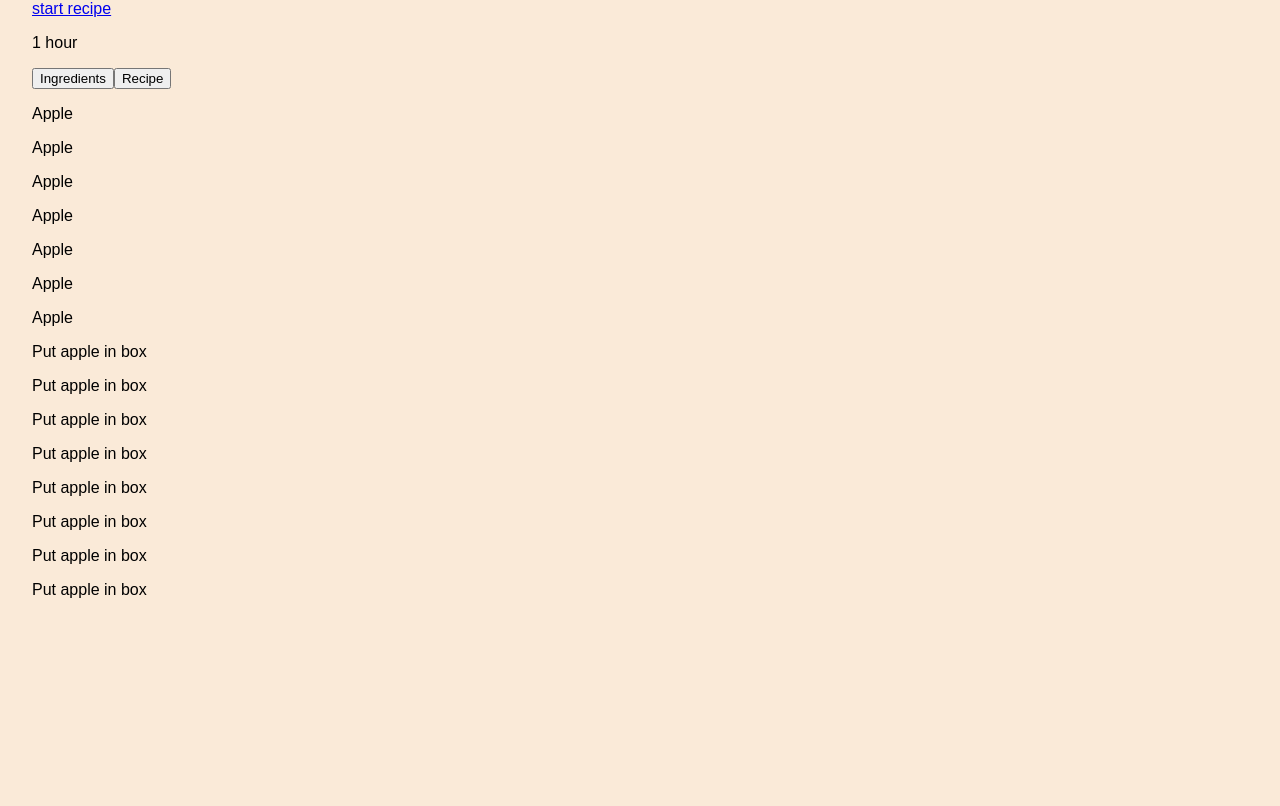
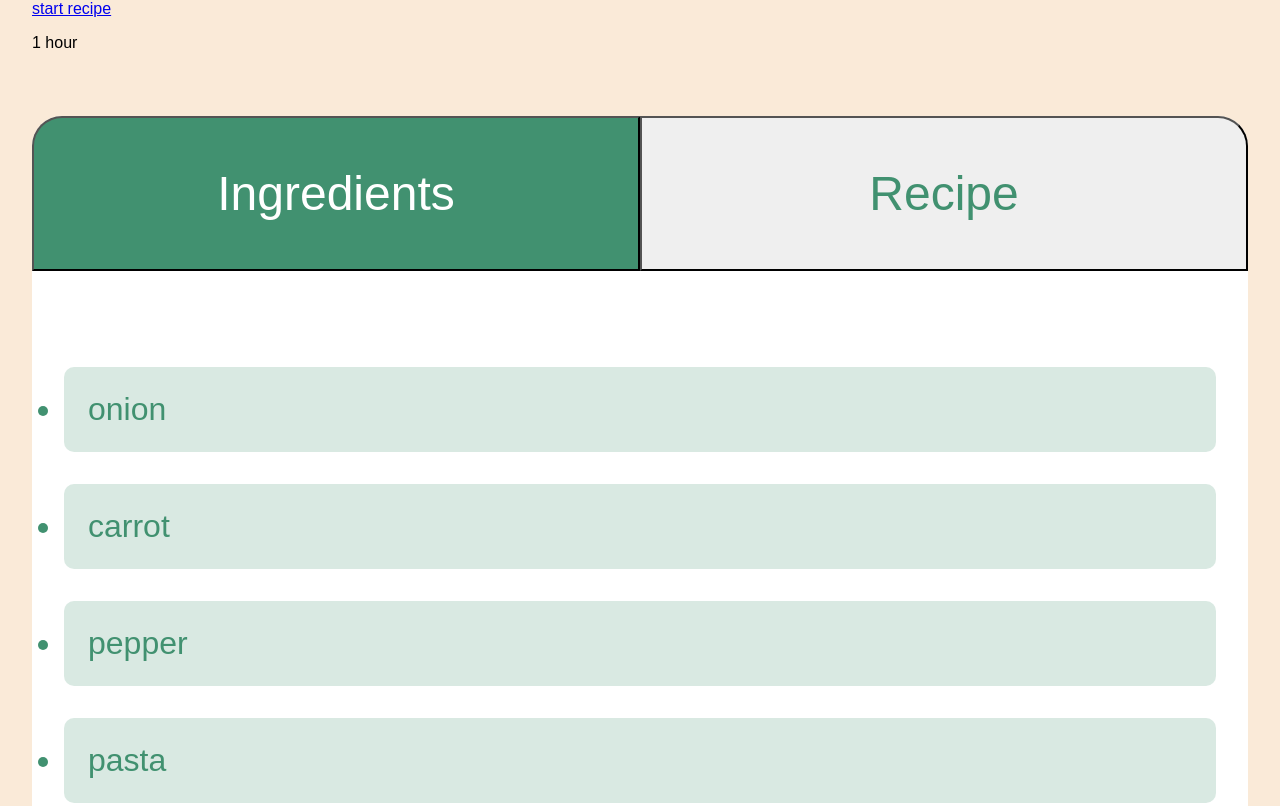
Before and after one commit to Mr-Turtle12/Chop-Chop, a Vue app in the folder frontend/: page /recipe-overview in a window 1280 px wide. Shown: the part 1174-1980 px from the top of the page. Before the commit the page ends 1789 px from the top, so only its background shows below. Built offline with nearby package versions, Linux system fonts and the light colour scheme; a web font is replaced by a local one.

Commit message:
recipe switcher css

```diff
--- /dev/null
+++ b/frontend/src/components/RecipeSwitcher.vue
@@ -0,0 +1,146 @@
+<template>
+  <section class="c-recipe-switcher o-section">
+    <div class="c-recipe-swtcher__container">
+      <div class="c-recipe-switcher__button-container">
+        <button
+          class="c-recipe-switcher__button c-recipe-switcher__button--ingredients js-ingredient-button is-toggled"
+          @click="toggle()"
+        >
+          Ingredients
+        </button>
+
+        <button
+          class="c-recipe-switcher__button c-recipe-switcher__button--recipe js-recipe-button"
+          @click="toggle()"
+        >
+          Recipe
+        </button>
+      </div>
+
+      <ul class="c-recipe-switcher__ingredient-container js-ingredient-view is-toggled o-container">
+        <li
+          v-for="ingredient in recipe.ingredients"
+          :key="ingredient"
+          class="c-recipe-switcher__ingredient"
+        >
+          {{ ingredient }}
+        </li>
+      </ul>
+
+      <ul class="c-recipe-switcher__recipe-container js-recipe-view o-container">
+        <li
+          v-for="(step, index) in recipe.steps"
+          :key="step"
+          class="c-recipe-switcher__recipe-step"
+        >
+          <span>{{ index + 1 }}. </span>
+          <span>{{ step }}</span>
+        </li>
+      </ul>
+    </div>
+  </section>
+</template>
+
+<script setup>
+const recipe = {
+    name: 'Test Recipe',
+    steps: [
+        'Fusce risus nisl, viverra et, tempor et, pretium in, sapien.',
+        'Pellentesque dapibus hendrerit tortor.. In ut quam vitae odio lacinia tincidunt.',
+        'In ut quam vitae odio lacinia tincidunt.',
+        'Fusce risus nisl'
+    ],
+    ingredients: [
+        'onion',
+        'carrot',
+        'pepper',
+        'pasta',
+        'tomato sauce'
+    ]
+}
+
+function toggle() {
+    const recipeButton = document.getElementsByClassName('js-recipe-button')[0]
+    const ingredientButton = document.getElementsByClassName('js-ingredient-button')[0]
+    const recipeView = document.getElementsByClassName('js-recipe-view')[0]
+    const ingredientView = document.getElementsByClassName('js-ingredient-view')[0]
+
+    if(recipeButton.classList.contains('is-toggled')) {
+        recipeButton.classList.remove('is-toggled')
+        ingredientButton.classList.add('is-toggled')
+
+        recipeView.classList.remove('is-toggled')
+        ingredientView.classList.add('is-toggled')
+    }
+    else {
+        recipeButton.classList.add('is-toggled')
+        ingredientButton.classList.remove('is-toggled')
+
+        ingredientView.classList.remove('is-toggled')
+        recipeView.classList.add('is-toggled')
+    }
+}
+</script>
+
+<style scoped lang="scss">
+.c-recipe-switcher {
+  $c : &;
+
+  background-color: #fff;
+  border-radius: 30px;
+
+  &__button-container {
+    display:flex;
+  }
+
+  &__button {
+    @include ts-heading-2;
+    color: #419170;
+    padding:var(--space-l);
+    width: 50%;
+
+    &--ingredients {
+      border-radius: 30px 0px 0px 0px;
+    }
+
+    &--recipe {
+      border-radius: 0px 30px 0px 0px;
+    }
+    &.is-toggled {
+      color:#fff;
+      background-color: #419170;
+    }
+  }
+
+  &__ingredient-container,
+  &__recipe-container {
+    @include ts-heading-3;
+    color: #419170;
+    display: none;
+    flex-direction: column;
+    gap: 32px;
+    min-height: 50vh;
+    padding-top: var(--space-xl);
+    padding-bottom: var(--space-xl);
+
+    &.is-toggled {
+      display:flex;
+    }
+  }
+
+  &__ingredient {
+    background: rgba(65, 145, 112, 0.20);
+    padding: var(--space-s);
+    border-radius: 10px;
+  }
+
+  &__recipe-step {
+    @include ts-heading-3;
+    color: #419170;
+
+    & > span {
+      margin-right: var(--space-xxs);
+    }
+  }
+}
+</style>
--- a/frontend/src/views/RecipeOverview.vue
+++ b/frontend/src/views/RecipeOverview.vue
@@ -27,74 +27,14 @@
         </p>
       </div>
 
-      <div class="c-recipe__recipe-overview-container">
-        <div class="c-recipe__button-container">
-          <button class="c-recipe__button">
-            Ingredients
-          </button>
-
-          <button class="c-recipe__button">
-            Recipe
-          </button>
-        </div>
-
-        <div class="c-recipe__ingredient-container">
-          <p class="c-recipe__ingredient">
-            Apple
-          </p>
-          <p class="c-recipe__ingredient">
-            Apple
-          </p>
-          <p class="c-recipe__ingredient">
-            Apple
-          </p>
-          <p class="c-recipe__ingredient">
-            Apple
-          </p>
-          <p class="c-recipe__ingredient">
-            Apple
-          </p>
-          <p class="c-recipe__ingredient">
-            Apple
-          </p>
-          <p class="c-recipe__ingredient">
-            Apple
-          </p>
-        </div>
-
-        <div class="c-recipe__recipe-container">
-          <p class="c-recipe__recipe">
-            Put apple in box
-          </p>
-          <p class="c-recipe__recipe">
-            Put apple in box
-          </p>
-          <p class="c-recipe__recipe">
-            Put apple in box
-          </p>
-          <p class="c-recipe__recipe">
-            Put apple in box
-          </p>
-          <p class="c-recipe__recipe">
-            Put apple in box
-          </p>
-          <p class="c-recipe__recipe">
-            Put apple in box
-          </p>
-          <p class="c-recipe__recipe">
-            Put apple in box
-          </p>
-          <p class="c-recipe__recipe">
-            Put apple in box
-          </p>
-        </div>
-      </div>
+      <RecipeSwitcher />
     </div>
   </section>
 </template>
 
 <script setup>
 import PageHeader from '@/components/PageHeader.vue'
+import RecipeSwitcher from '@/components/RecipeSwitcher.vue'
 </script>
 
 <style scoped lang="scss">
```
